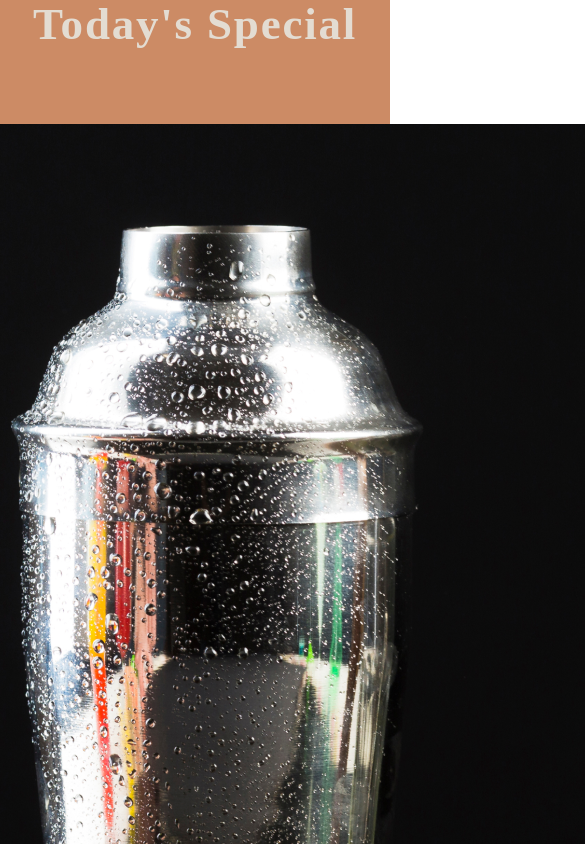
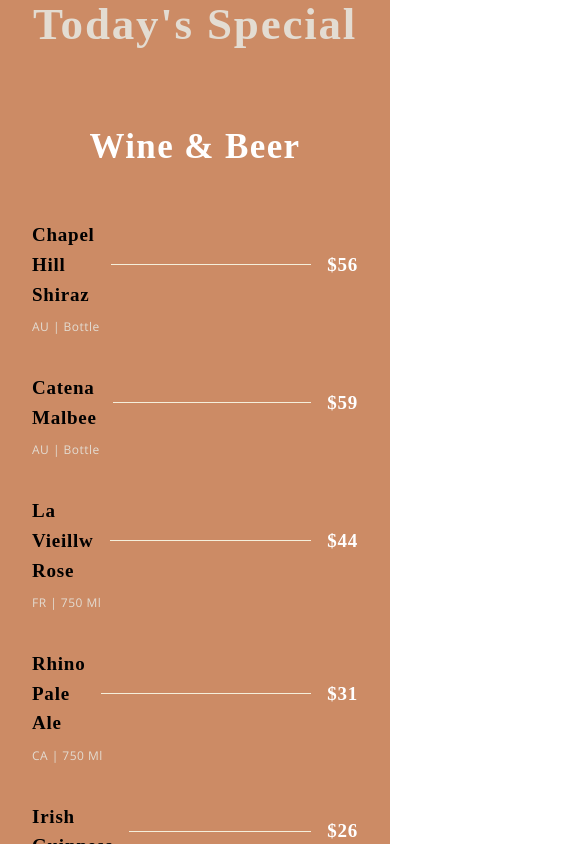
Before and after one commit to boyani-Otieno/emilys_cuisine, a React (Create React App) app: page / in a window 390 px wide. Shown: the part 3620-4464 px from the top of the page, 585 px wide, since content can reach past the window. Built offline with nearby package versions, Linux system fonts and the light colour scheme; a web font is replaced by a local one.

Commit message:
done with specialMenu

```diff
--- a/src/container/Menu/SpecialMenu.css
+++ b/src/container/Menu/SpecialMenu.css
@@ -25,3 +25,60 @@
     letter-spacing: 0.04em;
     color: var(--color-white)
 }
+
+.app__specialMenu-menu_wine,
+.app__specialMenu-menu_cocktails{
+   flex: 1;
+   width: 100%;
+   flex-direction: column;
+}
+
+.app__specialMenu-menu_img{
+    width: 410px;
+    margin: 0 2rem;
+}
+
+.app__specialMenu-menu_img img{
+    width: 100%;
+    height: auto;
+}
+
+.app__specialMenu_menu_items{
+    display: flex;
+    flex-direction: column;
+    margin: 2rem 0;
+    width: 100%;
+}
+
+@media screen and (max-width: 2000px){
+    .app__specialMenu-menu_img{
+        width: 650px;
+      }
+
+      .app__specialMenu-menu_img img{
+        height: 920px;
+      }
+}
+
+@media screen and (max-width: 1150px){
+    .app__specialMenu-menu{
+        flex-direction: column;
+        align-items: center;
+        width: 100%;
+    }
+
+    .app__specialMenu-menu_img{
+        margin: 3rem 0;
+    }
+}
+
+@media screen and (max-width: 650px){
+   .app__specialMenu-menu_img{
+     width: 100%;
+   }
+
+   .app__specialMenu-menu_heading{
+    font-size: 35px;
+    line-height: 48.5px;
+   }
+}
--- a/src/container/Menu/SpecialMenu.jsx
+++ b/src/container/Menu/SpecialMenu.jsx
@@ -11,7 +11,7 @@
     </div>
     <div className='app__specialMenu-menu'>
         <div className='app__specialMenu-menu_wine flex__center'>
-         <p className='app__specialMenu_menu-heading'>Wine & Beer</p>
+         <p className='app__specialMenu-menu_heading'>Wine & Beer</p>
          <div className='app__specialMenu_menu_items'>
           {data.wines.map((wine, index) =>(
             <MenuItem  key={wine.title + index} title={wine.title} price={wine.price} tags={wine.tags} />
@@ -25,7 +25,7 @@
         </div>
 
         <div className='app__specialMenu-menu_cocktails flex__center'>
-         <p className='app__specialMenu_menu-heading'>Cocktails</p>
+         <p className='app__specialMenu-menu_heading'>Cocktails</p>
          <div className='app__specialMenu_menu_items'>
           {data.cocktails.map((cocktail, index) =>(
              <MenuItem  key={cocktail.title + index} title={cocktail.title} price={cocktail.price} tags={cocktail.tags} />
```
